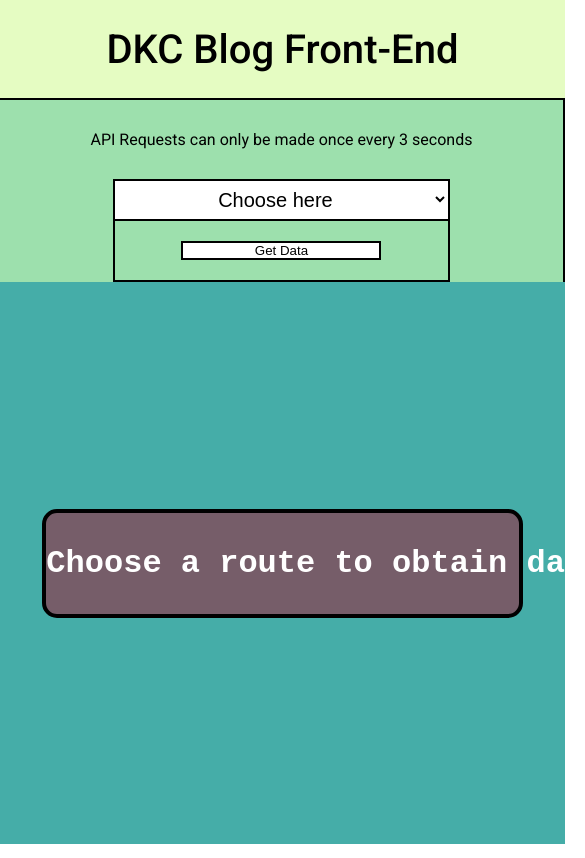
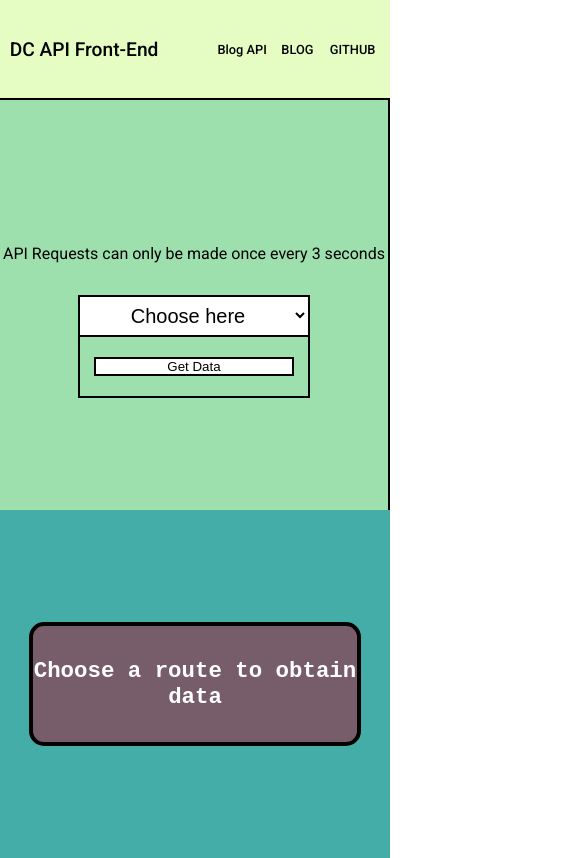
Before and after one commit to DkChau/ApiFrontEnd, a React (Create React App) app: page / in a window 390 px wide. Shown: the whole page, 585 px wide, since content can reach past the window. Built offline with nearby package versions, Linux system fonts and the light colour scheme.

Commit message:
Fixed throttle function and made app responsive to mobile devices and various widths

```diff
--- a/src/App.js
+++ b/src/App.js
@@ -1,4 +1,4 @@
-import React, {useState, useEffect} from 'react';
+import React, {useState} from 'react';
 import { APIWarning, AppContainer, DisplayWrapper, InputWrapper } from './AppElements';
 import DisplaySection from './Components/DisplaySection';
 import InputSection from './Components/InputSection';
@@ -11,14 +11,16 @@ function App() {
     const [route,setRoute] = useState({})
     const [data, setData] = useState('')
     const [loading, setLoading] = useState(true);
+    const [timer, setTimer] = useState(false)
+
 
     const throttleApiCall = (fn,timeout=3000) => {
-        let timer;
         return (...args) => {
             if (!timer) {
-                fn.apply(this, args);
-                timer = setTimeout(() => {
-                    timer = undefined;
+                setTimer(true)
+                fn.apply(Object.create(null), args);
+                setTimeout(() => {
+                    setTimer(false)
                 }, timeout);
             }
         };
@@ -46,15 +48,13 @@ function App() {
         })
     }
 
-    const throttleData = throttleApiCall(getData,3000)
-
     return (
         <AppContainer>
             <IntroSection/>
             <InputWrapper>
                 <APIWarning>API Requests can only be made once every 3 seconds</APIWarning>
                 <Router routes={routes} chooseRoute = {chooseRoute}/>
-                <InputSection getData={throttleData} route={route}/>
+                <InputSection getData={throttleApiCall(getData,3000)} route={route}/>
             </InputWrapper>
             <DisplayWrapper>
                 <DisplaySection loading={loading} heading={route.name} data={data}/>
--- a/src/AppElements.js
+++ b/src/AppElements.js
@@ -1,20 +1,5 @@
 import styled from 'styled-components'
 
-export const AppContainer = styled.div`
-    display:grid;
-    width:100%;
-    height:100vh;
-    max-height:100vh;
-    grid-template-columns: 37.5rem 1fr 1fr 1fr;
-    grid-template-rows: auto 1fr;
-    grid-template-areas: 'heading heading heading heading' 'input display display display';
-
-    @media (max-width:1200px){
-       grid-template-columns:1fr;
-       grid-template-rows: auto auto 1fr;
-       grid-template-areas: 'heading' 'input' 'display';
-    }
-`
 export const InputWrapper = styled.div`
     grid-area:input;
     width:100%;
@@ -35,5 +20,28 @@ export const DisplayWrapper = styled.div`
     background:#45ADA8 ;
 `
 export const APIWarning = styled.div`
-    padding:30px 0;
+    padding:2rem 0;
 `
+
+export const AppContainer = styled.div`
+    display:grid;
+    width:100%;
+    height:100vh;
+    max-height:100vh;
+    grid-template-columns: 37.5rem 1fr 1fr 1fr;
+    grid-template-rows: auto 1fr;
+    grid-template-areas: 'heading heading heading heading' 'input display display display';
+
+    @media (max-width:1200px){
+       grid-template-columns:1fr;
+       grid-template-rows: auto auto 1fr;
+       grid-template-areas: 'heading' 'input' 'display';
+
+       ${InputWrapper}{
+           padding:7rem 0;
+       }
+       ${DisplayWrapper}{
+           padding:7rem 0;
+       }
+    }
+`
--- a/src/Components/DisplaySection/DisplayElements.js
+++ b/src/Components/DisplaySection/DisplayElements.js
@@ -1,5 +1,22 @@
 import styled from 'styled-components';
 
+export const DisplayCode = styled.code`
+    text-align:start;
+    width:100%;
+    height:auto;
+    max-height:31.125rem;
+    font-size:1.25rem;
+    margin-top:1.25rem;
+    display:flex;
+    overflow:auto;
+    padding:0 6.25rem;
+    margin:0 auto;
+`
+export const Loading = styled.span`
+    text-align:center;
+    width:100%;
+    padding:3rem 0;
+`
 export const DisplayWrapper = styled.pre`
     width:85%;
     padding:2rem 0;
@@ -11,24 +28,20 @@ export const DisplayWrapper = styled.pre`
     margin:0 auto;
     text-align:center;
     border:4px solid black;
+    white-space:pre-wrap;
+
+    @media (max-width:1200px){
+        font-size:1.7rem;
+        ${DisplayCode}{
+            font-size:.9rem;
+            padding:0 4.25rem;
+        }
+    }
+    @media (max-width:768px){
+        font-size:1.4rem;
+        ${DisplayCode}{
+            font-size:.7rem;
+            padding:0 2.25rem;
+        }
+    }
 `
-export const DisplayCode = styled.code`
-    white-space:pre-wrap;
-    text-align:start;
-    width:100%;
-    height:auto;
-    max-height:31.125rem;
-    font-size:1.25rem;
-    margin-top:1.25rem;
-    /* margin:0 auto; */
-    display:flex;
-    overflow:auto;
-    padding:0 6.25rem;
-    /* vertical-align:top; */
-    margin:0 auto;
-`
-export const Loading = styled.span`
-    text-align:center;
-    width:100%;
-    padding:3rem 0;
-`
--- a/src/Components/IntroSection/IntroElements.js
+++ b/src/Components/IntroSection/IntroElements.js
@@ -1,5 +1,29 @@
 import styled from 'styled-components'
 
+export const IntroWrapper = styled.div`
+    height:100%;
+    width:80%;
+    margin:0 auto;
+    display:flex;
+    justify-content: space-between;
+    align-items: center;
+`
+export const Logo = styled.div`
+    font-size:2rem;
+`
+export const LinkWrapper = styled.div`
+    display:grid;
+    width:500px;
+    height:100%;
+    grid-template-columns: 1fr 1fr 1fr;
+    grid-template-rows: 1fr;
+    justify-content:center;
+    align-items:center;
+`
+export const SiteLink = styled.a`
+    text-align:center;
+    font-size:1.3rem;
+`
 export const IntroContainer = styled.div`
     width:100%;
     height:6.25rem;
@@ -7,9 +31,24 @@ export const IntroContainer = styled.div`
     grid-area:heading;
     border-bottom:2px solid black;
     display:flex;
-    justify-content: center;
+    justify-content: space-between;
     align-items: center;
-    font-size:2.5rem;
     font-weight:500;
     color:black;
+
+    @media (max-width:1200px){
+        ${IntroWrapper}{
+            width:95%;
+        }
+        ${Logo}{
+            font-size:1.2rem;
+            width:100%;
+        }
+        ${LinkWrapper}{
+            width:300px;
+        }
+        ${SiteLink}{
+            font-size:.8rem;
+        }
+    }
 `
--- a/src/Components/IntroSection/index.js
+++ b/src/Components/IntroSection/index.js
@@ -1,10 +1,17 @@
 import React from 'react'
-import { IntroContainer } from './IntroElements'
+import { IntroContainer, LinkWrapper,Logo, SiteLink, IntroWrapper } from './IntroElements'
 
 const IntroSection = () => {
     return (
         <IntroContainer>
-            DKC Blog Front-End
+            <IntroWrapper>
+                <Logo>DC API Front-End</Logo>
+                <LinkWrapper>
+                    <SiteLink>Blog API</SiteLink>
+                    <SiteLink>BLOG</SiteLink>
+                    <SiteLink>GITHUB</SiteLink>
+                </LinkWrapper>
+            </IntroWrapper>
         </IntroContainer>
     )
 }
```
